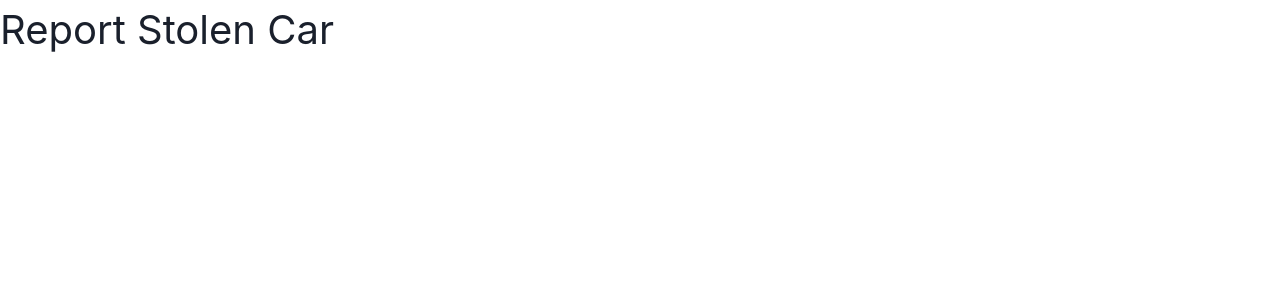
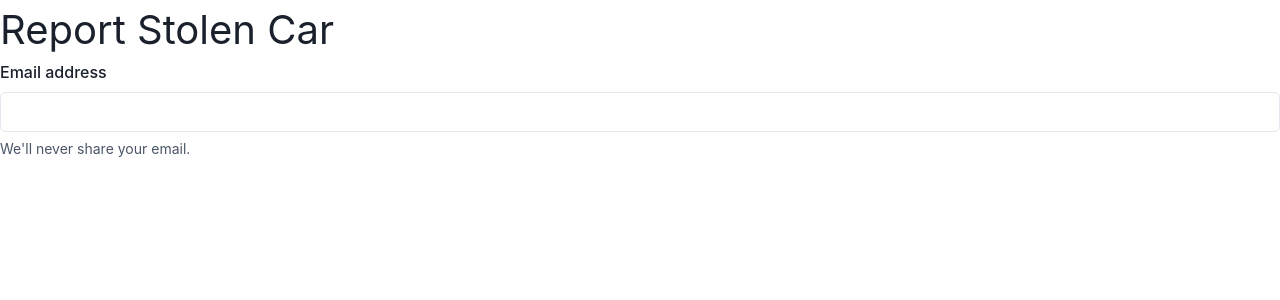
Before and after one commit to atran14CS/AutoGuard, a React (Vite) app in the folder frontend/: page /reportStolenCar in a window 1280 px wide. Shown: the top 300 px of the page. Built offline with nearby package versions, Linux system fonts and the light colour scheme.

Commit message:
working with form package chakra ui

```diff
--- /dev/null
+++ b/frontend/src/componets/Form.jsx
@@ -0,0 +1,26 @@
+import React from 'react'
+import './Form.css';
+import {
+  FormControl,
+  FormLabel,
+  FormErrorMessage,
+  FormHelperText,
+  FormErrorIcon,
+} from "@chakra-ui/form-control"
+
+import { Input } from "@chakra-ui/react";
+
+
+const Form = () => {
+  return (
+    <div>
+        <FormControl>
+            <FormLabel>Email address</FormLabel>
+            <Input type='email' />
+            <FormHelperText>We'll never share your email.</FormHelperText>
+        </FormControl>
+    </div>
+  )
+}
+
+export default Form
--- a/frontend/src/pages/Report.jsx
+++ b/frontend/src/pages/Report.jsx
@@ -1,9 +1,11 @@
 import React from 'react'
+import Form from '../componets/Form'
 
 const Report = () => {
   return (
     <div>
       <h1>Report Stolen Car</h1>
+      <Form />
     </div>
   )
 }
--- a/package.json
+++ b/package.json
@@ -13,6 +13,7 @@
   "author": "",
   "license": "ISC",
   "dependencies": {
+    "@chakra-ui/form-control": "^2.2.0",
     "cors": "^2.8.5",
     "dotenv": "^16.4.7",
     "express": "^4.21.2",
```
Also changed, not shown: frontend/src/componets/Form.css (added), 1 other file (tests, documents, lock files or other folders).
